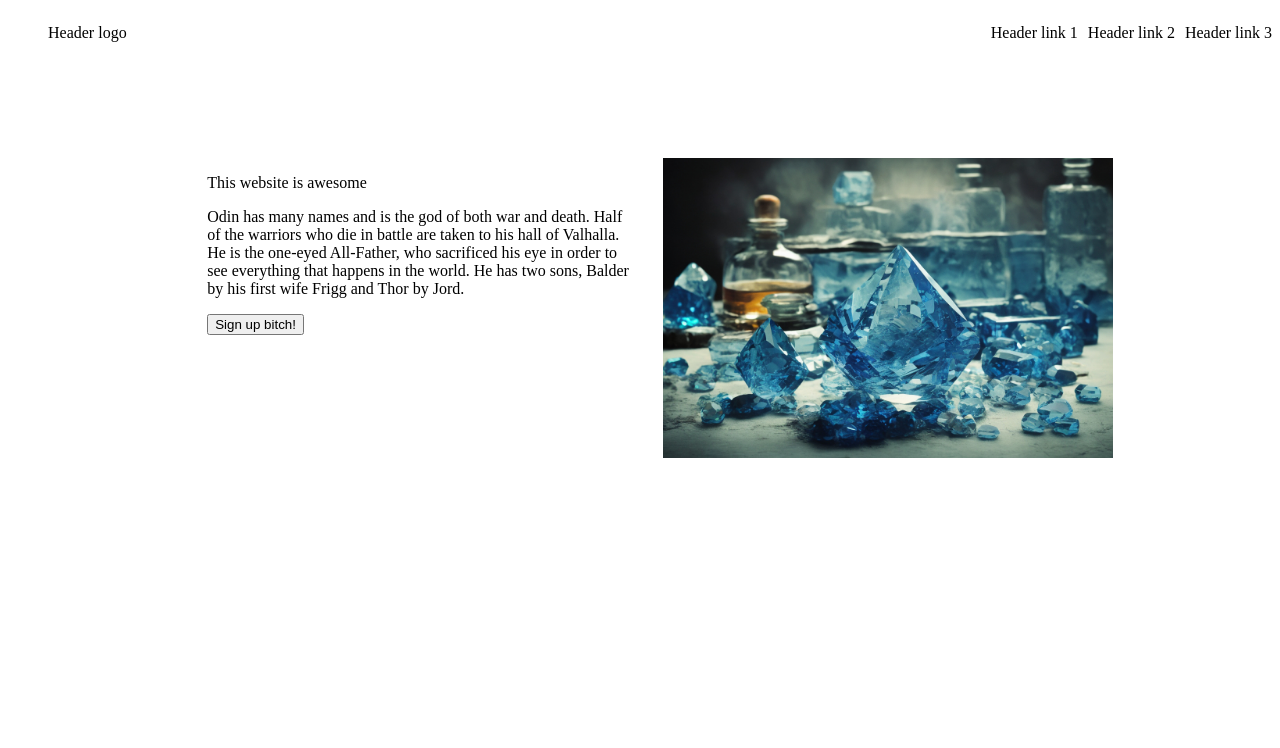
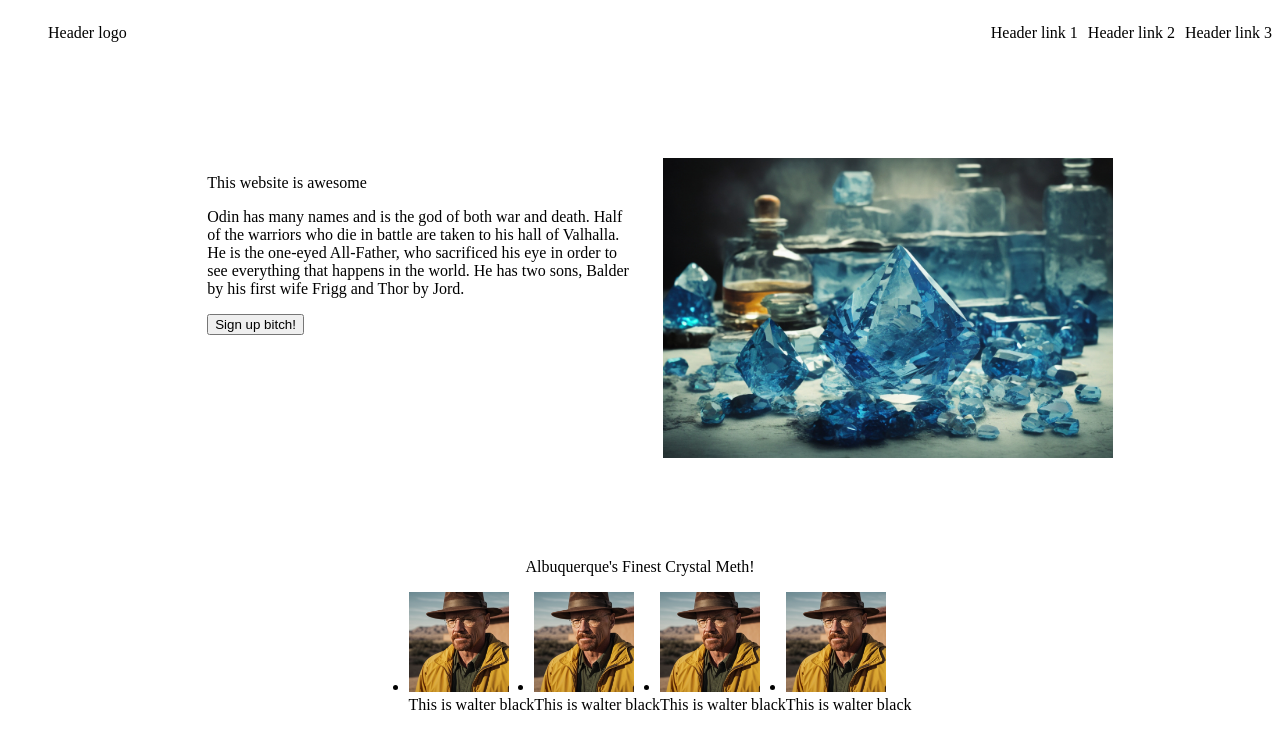
Before and after one commit to callsign-doc/Project-Landing-Page, a plain HTML site: page index.html in a window 1280 px wide. Drawn offline with Linux system fonts and the light colour scheme.

Commit message:
Add middle section outline containing profile pictre

```diff
--- a/index.html
+++ b/index.html
@@ -33,6 +33,41 @@
         </div>
 
 
+        <div class="middle-section">
+            <div id="mid-section-header">Albuquerque's Finest Crystal Meth!</div>
+
+            <ul class="mid-section-content">
+                <li>
+                    <img class="profile-pic" src="images/walter.jpg" alt="">
+                    <div class="img-description">
+                        This is walter black
+                    </div>
+                </li>
+
+                <li>
+                    <img class="profile-pic" src="images/walter.jpg" alt="">
+                    <div class="img-description">
+                        This is walter black
+                    </div>
+                </li>
+
+                <li>
+                    <img class="profile-pic" src="images/walter.jpg" alt="">
+                    <div class="img-description">
+                        This is walter black
+                    </div>
+                </li>
+
+                <li>
+                    <img class="profile-pic" src="images/walter.jpg" alt="">
+                    <div class="img-description">
+                        This is walter black
+                    </div>
+                </li>
+            </ul>
+        </div>
+
+
 
     </body>
 
--- a/style.css
+++ b/style.css
@@ -34,3 +34,21 @@ body {
     height: 300px;
     width: auto;
 }
+
+
+/* MIDDLE SECTION */
+.middle-section {
+    display: flex;
+    flex-direction: column;
+    align-items: center;
+}
+
+.mid-section-content {
+    display: flex;
+}
+
+.profile-pic {
+    height: 100px;
+    width: 100px;
+    object-fit: cover;
+}
```
Also changed, not shown: images/gus.jpg (added), images/jesse.jpg (added), images/saul.jpg (added), images/walter.jpg (added).
